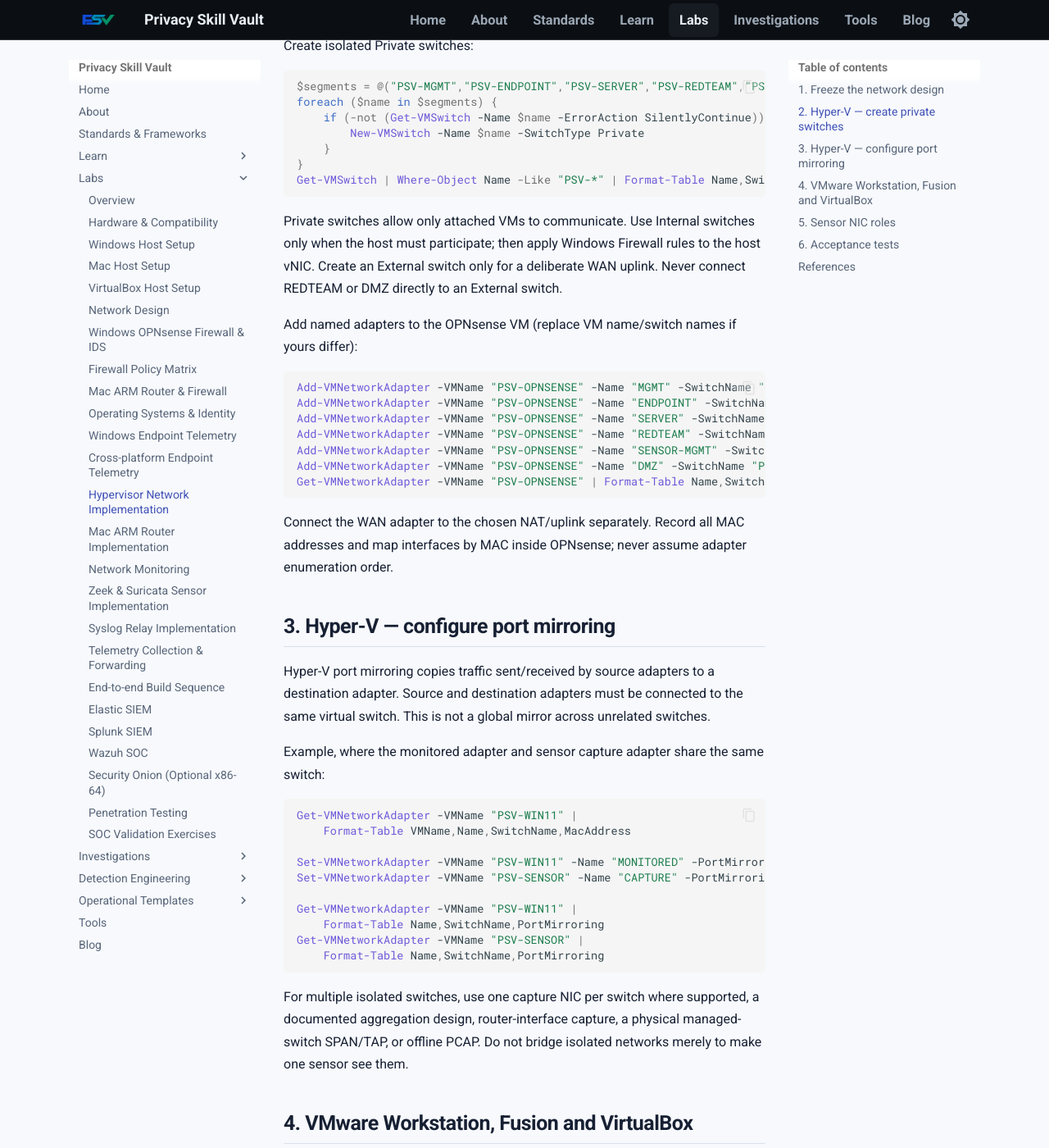
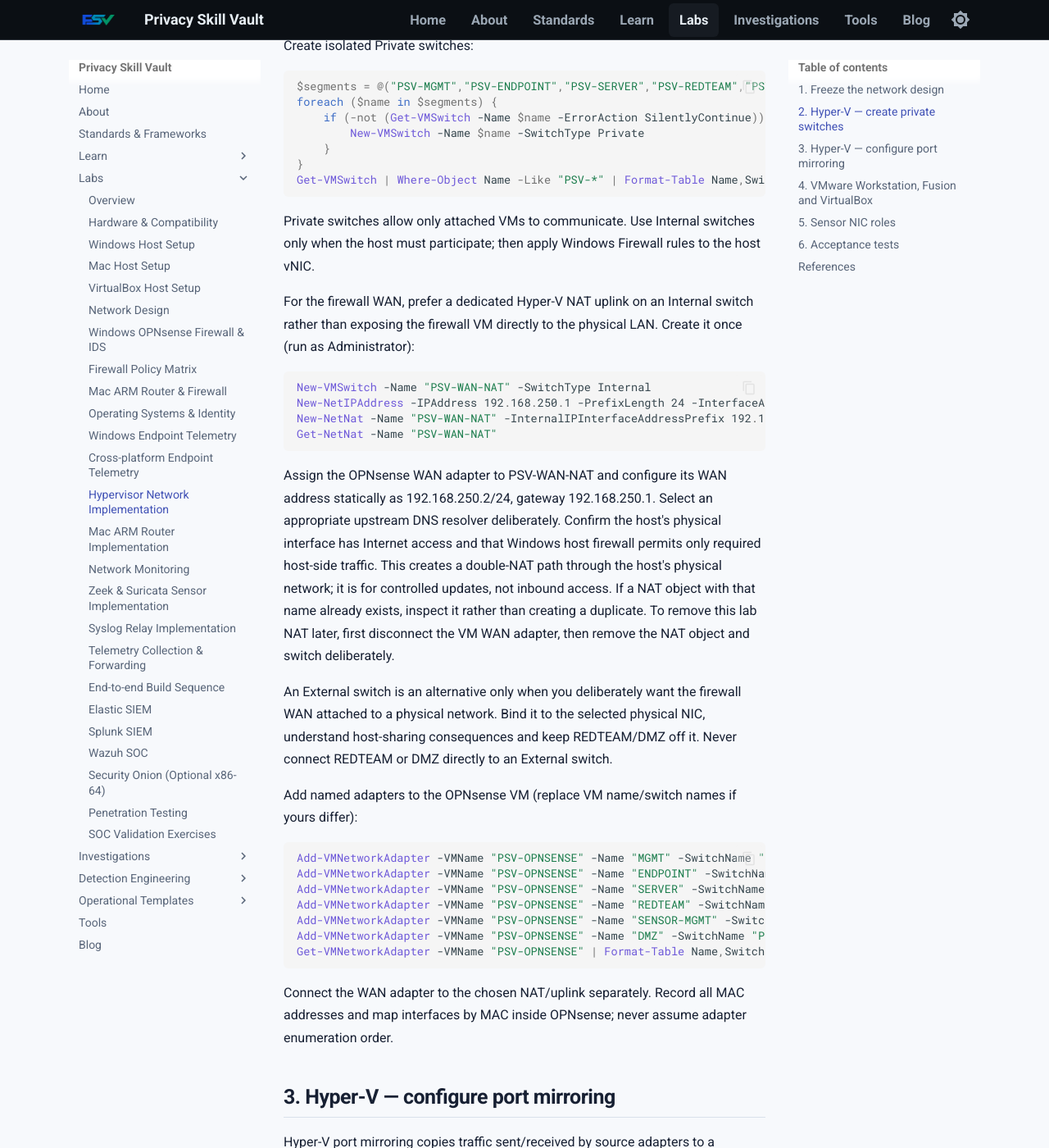
Before and after one commit to PrivacySkillVault/privacyskillvault.github.io, an MkDocs documentation site: the page built from docs/labs/hypervisor-network-implementation.md, in a window 1280 px wide and 1400 px high, scrolled down 1319 px. Shown: the whole window at 82% size. Built offline with MkDocs 1.6.1 and Material for MkDocs 9.7.7, drawn with Linux system fonts in a browser that asks for light colours.

Commit message:
Document Hyper-V NAT WAN uplink setup

```diff
--- a/docs/labs/hypervisor-network-implementation.md
+++ b/docs/labs/hypervisor-network-implementation.md
@@ -44,7 +44,20 @@
 Get-VMSwitch | Where-Object Name -Like "PSV-*" | Format-Table Name,SwitchType
 ~~~
 
-Private switches allow only attached VMs to communicate. Use Internal switches only when the host must participate; then apply Windows Firewall rules to the host vNIC. Create an External switch only for a deliberate WAN uplink. Never connect REDTEAM or DMZ directly to an External switch.
+Private switches allow only attached VMs to communicate. Use Internal switches only when the host must participate; then apply Windows Firewall rules to the host vNIC.
+
+For the firewall WAN, prefer a dedicated Hyper-V NAT uplink on an Internal switch rather than exposing the firewall VM directly to the physical LAN. Create it once (run as Administrator):
+
+~~~powershell
+New-VMSwitch -Name "PSV-WAN-NAT" -SwitchType Internal
+New-NetIPAddress -IPAddress 192.168.250.1 -PrefixLength 24 -InterfaceAlias "vEthernet (PSV-WAN-NAT)"
+New-NetNat -Name "PSV-WAN-NAT" -InternalIPInterfaceAddressPrefix 192.168.250.0/24
+Get-NetNat -Name "PSV-WAN-NAT"
+~~~
+
+Assign the OPNsense WAN adapter to PSV-WAN-NAT and configure its WAN address statically as 192.168.250.2/24, gateway 192.168.250.1. Select an appropriate upstream DNS resolver deliberately. Confirm the host's physical interface has Internet access and that Windows host firewall permits only required host-side traffic. This creates a double-NAT path through the host's physical network; it is for controlled updates, not inbound access. If a NAT object with that name already exists, inspect it rather than creating a duplicate. To remove this lab NAT later, first disconnect the VM WAN adapter, then remove the NAT object and switch deliberately.
+
+An External switch is an alternative only when you deliberately want the firewall WAN attached to a physical network. Bind it to the selected physical NIC, understand host-sharing consequences and keep REDTEAM/DMZ off it. Never connect REDTEAM or DMZ directly to an External switch.
 
 Add named adapters to the OPNsense VM (replace VM name/switch names if yours differ):
 
```
